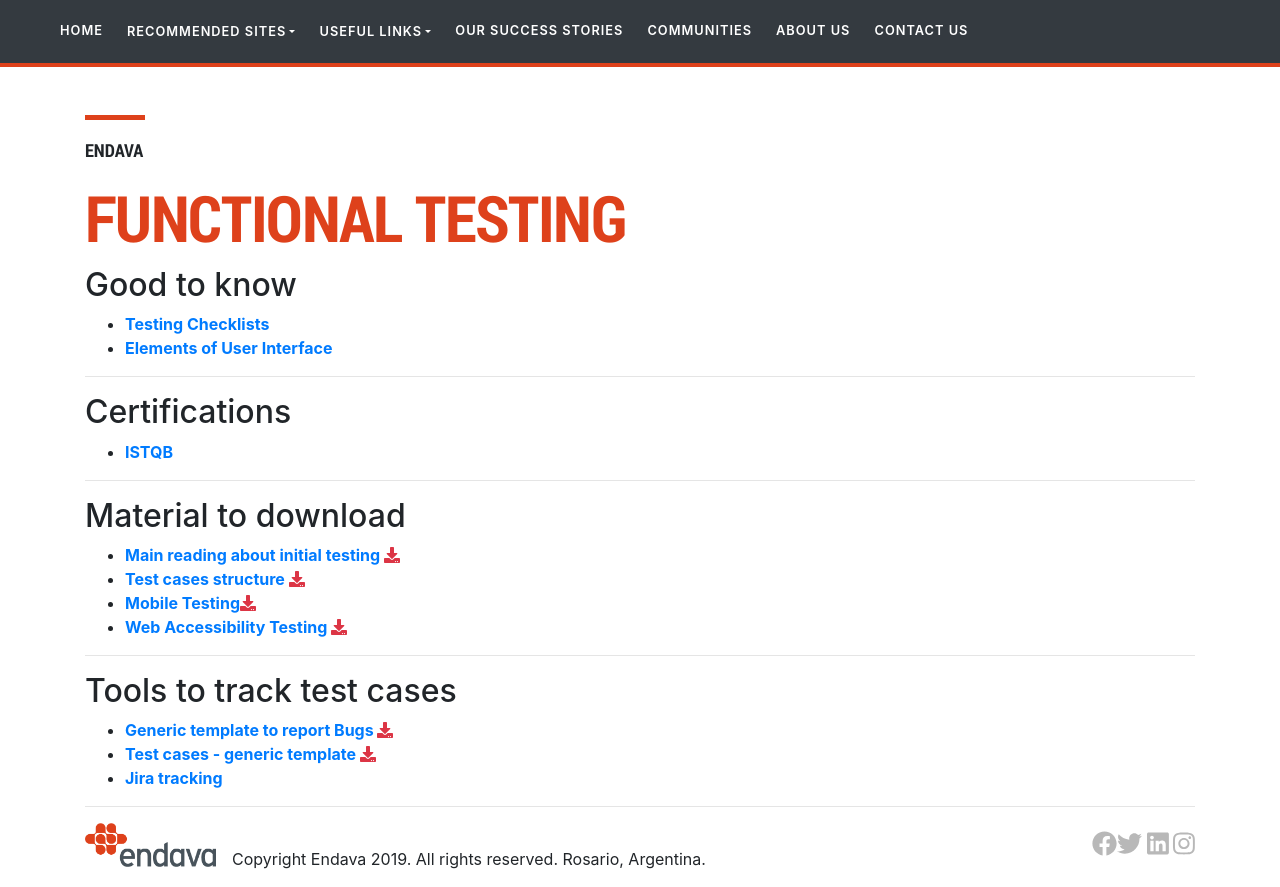
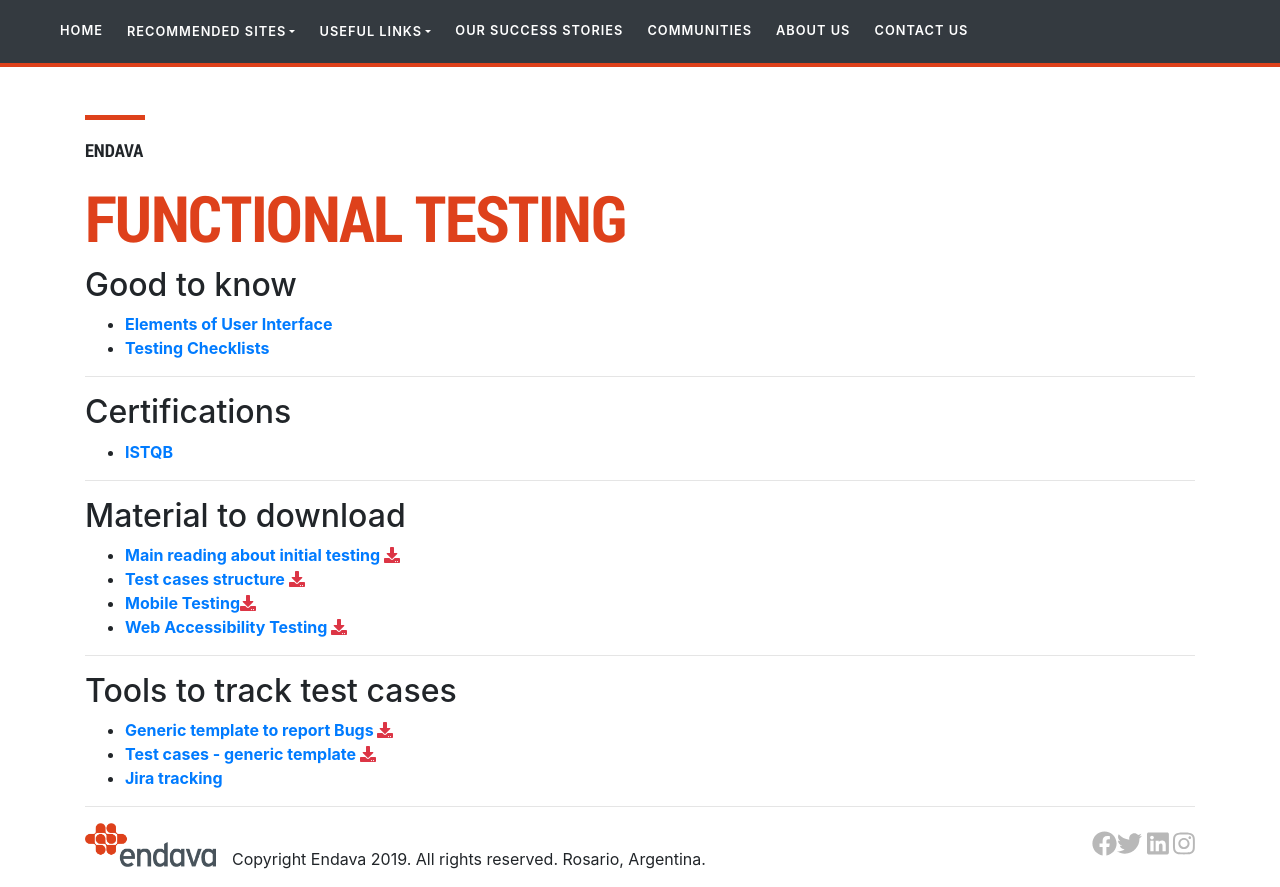
Before and after one commit to endava-testing-training/endava-testing-training-v2, a React (Create React App) app: page /functional-testing in a window 1280 px wide. Built offline with nearby package versions, Linux system fonts and the light colour scheme.

Commit message:
Add more docs

```diff
--- a/src/component/functional-testing.js
+++ b/src/component/functional-testing.js
@@ -37,17 +37,18 @@
 
                         <h2>Good to know</h2>
                         <ul>
+                              <li>
+                              <strong>
+                                 <a href="ui-elements">Elements of User Interface</a>
+                              </strong>
+                            </li>
                             <li>
                             <strong>
                                 <a href="test-guide">Testing Checklists</a>
                             </strong>
 
                             </li>
-                            <li>
-                            <strong>
-                                <a href="ui-elements">Elements of User Interface</a>
-                            </strong>
-                            </li>
+
                         </ul>
 
                      <hr />
```
